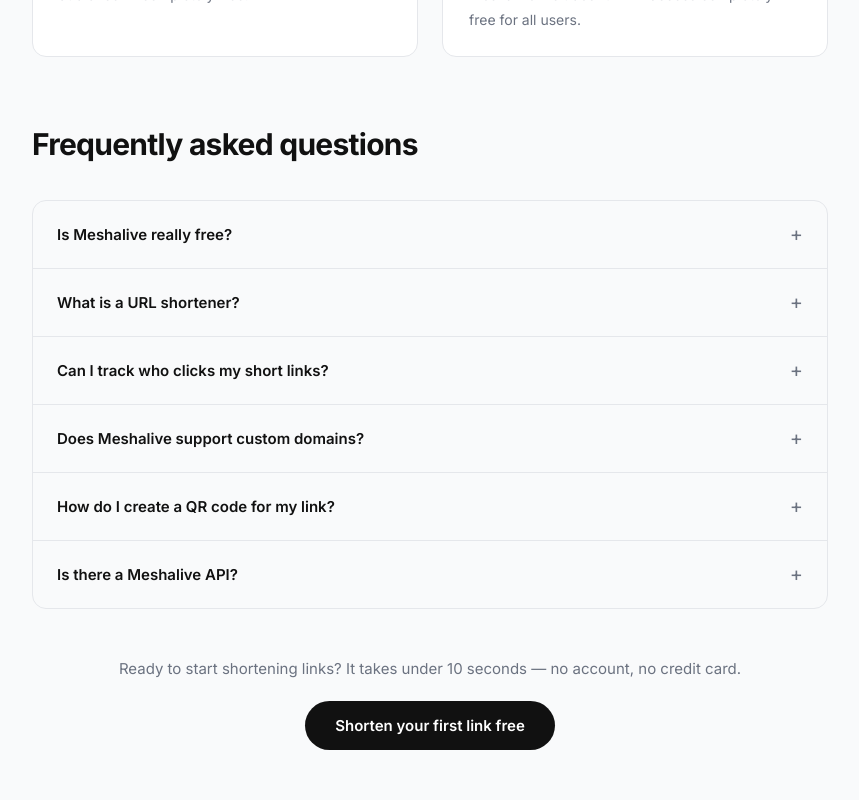
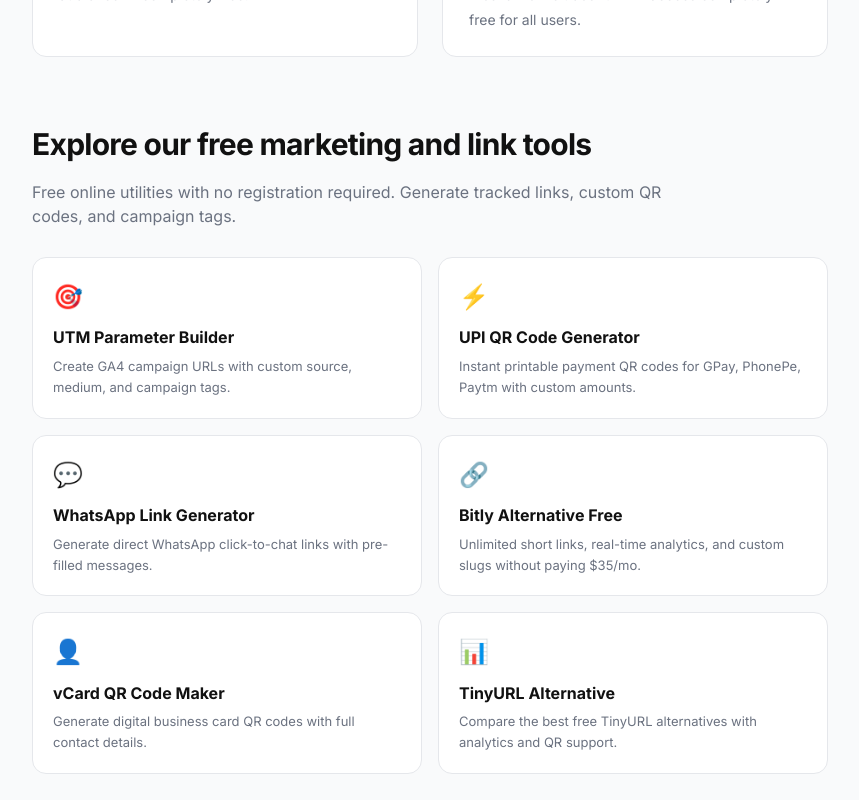
Before and after one commit to iamvps007/meshalive, a Next.js app in the folder apps/web/: page / in a window 1280 px wide. Shown: the part 2820-3620 px from the top of the page, without its empty margins (210-1069 px from the left). Built offline with nearby package versions, Linux system fonts and the light colour scheme.

Commit message:
feat(seo): optimize high-impression meta titles, inject popular tools hub, and resubmit sitemap

```diff
--- a/apps/web/app/(marketing)/blog/bitly-alternatives/page.tsx
+++ b/apps/web/app/(marketing)/blog/bitly-alternatives/page.tsx
@@ -2,12 +2,12 @@
 import type { Metadata } from 'next';
 
 export const metadata: Metadata = {
-  title: 'Best Bitly Alternatives in 2026 (Free URL Shorteners Compared)',
-  description: 'Bitly now limits free users to 10 links per month. We compare the 6 best Bitly alternatives on price, analytics, custom domains, API access, and QR codes — so you can switch today.',
+  title: '7 Best Free Bitly Alternatives in 2026 (Tested & Compared) — Meshalive',
+  description: 'Tired of Bitlys 10 link limit? We compare the best free Bitly alternatives with unlimited short links, real-time analytics, custom domains, and free QR codes for 2026.',
   keywords: ['bitly alternative', 'bitly alternative free', 'free url shortener', 'url shortener comparison', 'best url shortener 2026', 'rebrandly alternative', 'tinyurl alternative'],
   alternates: { canonical: 'https://meshalive.com/blog/bitly-alternatives' },
   openGraph: {
-    title: 'Best Bitly Alternatives in 2026 (Free URL Shorteners Compared)',
+    title: '7 Best Free Bitly Alternatives in 2026 (Tested & Compared) — Meshalive',
     description: 'Bitly limits free users to 10 links/month. Here are 6 better alternatives with unlimited free links, real analytics, and no credit card required.',
     url: 'https://meshalive.com/blog/bitly-alternatives',
     type: 'article',
--- a/apps/web/app/(marketing)/blog/tinyurl-alternative/page.tsx
+++ b/apps/web/app/(marketing)/blog/tinyurl-alternative/page.tsx
@@ -2,12 +2,12 @@
 import type { Metadata } from 'next';
 
 export const metadata: Metadata = {
-  title: 'Best TinyURL Alternatives in 2026 — Free URL Shorteners Compared',
-  description: 'TinyURL has no analytics, no custom slugs, and no link editing on its free plan. Here are the 5 best TinyURL alternatives ranked by features, price, and what you actually get for free.',
+  title: '5 Best Free TinyURL Alternatives in 2026 (With Analytics & Custom Slugs)',
+  description: 'TinyURL lacks analytics and custom editing on its free tier. Discover the top 5 free TinyURL alternatives in 2026 offering real-time click stats, QR codes, and custom slugs.',
   keywords: ['tinyurl alternative', 'tinyurl alternative free', 'better than tinyurl', 'free url shortener custom slug', 'url shortener with analytics free', 'tinyurl vs bitly'],
   alternates: { canonical: 'https://meshalive.com/blog/tinyurl-alternative' },
   openGraph: {
-    title: 'Best TinyURL Alternatives in 2026 — Free URL Shorteners Compared',
+    title: '5 Best Free TinyURL Alternatives in 2026 (With Analytics & Custom Slugs)',
     description: 'TinyURL gives you a shorter link and nothing else. Here are 5 alternatives that actually track clicks, let you edit links, and generate QR codes — for free.',
     url: 'https://meshalive.com/blog/tinyurl-alternative',
     type: 'article',
--- a/apps/web/app/(marketing)/page.tsx
+++ b/apps/web/app/(marketing)/page.tsx
@@ -100,6 +100,36 @@
             ))}
           </div>
 
+
+          {/* Popular Free Marketing Tools Hub */}
+          <div style={{ marginTop: 64, marginBottom: 56 }}>
+            <h2 style={{ fontSize: 'clamp(22px,2.5vw,30px)', fontWeight: 800, color: INK, letterSpacing: '-0.025em', margin: '0 0 12px' }}>
+              Explore our free marketing and link tools
+            </h2>
+            <p style={{ fontSize: 16, color: MUTED, margin: '0 0 28px', maxWidth: 640 }}>
+              Free online utilities with no registration required. Generate tracked links, custom QR codes, and campaign tags.
+            </p>
+            <div style={{ display: 'grid', gridTemplateColumns: 'repeat(auto-fit, minmax(260px, 1fr))', gap: 16 }}>
+              {[
+                { title: 'UTM Parameter Builder', href: '/tools/utm-builder', icon: '🎯', desc: 'Create GA4 campaign URLs with custom source, medium, and campaign tags.' },
+                { title: 'UPI QR Code Generator', href: '/tools/upi-qr-code-generator', icon: '⚡', desc: 'Instant printable payment QR codes for GPay, PhonePe, Paytm with custom amounts.' },
+                { title: 'WhatsApp Link Generator', href: '/tools/crear-link-de-whatsapp-colombia', icon: '💬', desc: 'Generate direct WhatsApp click-to-chat links with pre-filled messages.' },
+                { title: 'Bitly Alternative Free', href: '/tools/bitly-alternative', icon: '🔗', desc: 'Unlimited short links, real-time analytics, and custom slugs without paying $35/mo.' },
+                { title: 'vCard QR Code Maker', href: '/tools/vcard-generator', icon: '👤', desc: 'Generate digital business card QR codes with full contact details.' },
+                { title: 'TinyURL Alternative', href: '/blog/tinyurl-alternative', icon: '📊', desc: 'Compare the best free TinyURL alternatives with analytics and QR support.' },
+              ].map(t => (
+                <a key={t.href} href={t.href} style={{
+                  display: 'flex', flexDirection: 'column', padding: '20px',
+                  background: '#ffffff', border: `1px solid ${HAIR}`, borderRadius: 14,
+                  textDecoration: 'none', color: 'inherit', transition: 'transform 0.15s, border-color 0.15s',
+                }}>
+                  <div style={{ fontSize: 24, marginBottom: 10 }}>{t.icon}</div>
+                  <div style={{ fontSize: 16, fontWeight: 700, color: INK, marginBottom: 6 }}>{t.title}</div>
+                  <div style={{ fontSize: 13, color: MUTED, lineHeight: 1.6 }}>{t.desc}</div>
+                </a>
+              ))}
+            </div>
+          </div>
           <h2 style={{ fontSize: 'clamp(22px,2.5vw,30px)', fontWeight: 800, color: INK, letterSpacing: '-0.025em', margin: '0 0 32px' }}>
             Frequently asked questions
           </h2>
--- a/apps/web/app/(marketing)/tools/bitly-alternative/page.tsx
+++ b/apps/web/app/(marketing)/tools/bitly-alternative/page.tsx
@@ -2,13 +2,13 @@
 import UrlShortenerTool from '../url-shortener/UrlShortenerTool';
 
 export const metadata: Metadata = {
-  title: { absolute: 'Best Free Bitly Alternative 2026 — Unlimited Links + Analytics | Meshalive' },
-  description: 'The best free Bitly alternative. Meshalive gives you unlimited short links, full click analytics, custom domains, QR codes, and API access — all completely free. No credit card required.',
+  title: { absolute: 'Best Free Bitly Alternative (2026) — Unlimited Links & Analytics | Meshalive' },
+  description: 'Looking for a free alternative to Bitly? Create unlimited short links, track real-time click analytics, and download dynamic QR codes 100% free forever without signup.',
   keywords: ['bitly alternative', 'free bitly alternative', 'bitly alternative free', 'bitly replacement', 'url shortener like bitly'],
   alternates: { canonical: 'https://meshalive.com/tools/bitly-alternative' },
   openGraph: {
     type: 'website', url: 'https://meshalive.com/tools/bitly-alternative',
-    title: { absolute: 'Best Free Bitly Alternative 2026 — Unlimited Links + Analytics | Meshalive' },
+    title: { absolute: 'Best Free Bitly Alternative (2026) — Unlimited Links & Analytics | Meshalive' },
     description: 'Unlimited short links, full analytics, custom domains, QR codes, and API access — all free. The Bitly alternative that is actually free.',
     siteName: 'Meshalive',
   },
--- a/apps/web/app/(marketing)/vs/bitly/page.tsx
+++ b/apps/web/app/(marketing)/vs/bitly/page.tsx
@@ -2,7 +2,7 @@
 import type { Metadata } from 'next';
 
 export const metadata: Metadata = {
-  title: { absolute: 'Meshalive vs Bitly — Full Comparison 2026 | Meshalive' },
+  title: { absolute: 'Meshalive vs Bitly (2026 Full Comparison) — Which Free Shortener Wins?' },
   description: "Meshalive vs Bitly 2026 — free plan comparison, analytics, and API. Meshalive is completely free with unlimited links and full analytics. No paid plans.",
   keywords: ['meshalive vs bitly', 'bitly alternative', 'best bitly alternative', 'bitly alternative free', 'bitly alternative india'],
   alternates: { canonical: 'https://meshalive.com/vs/bitly' },
```
Also changed, not shown: apps/web/app/(marketing)/tools/utm-builder/page.tsx (+4 -4 lines).
